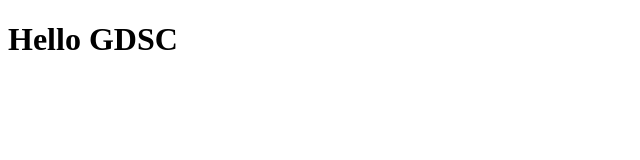
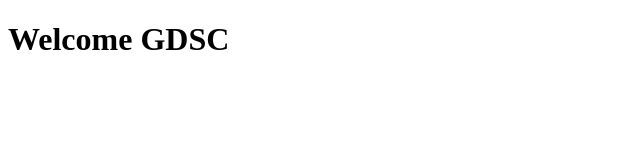
Before and after one commit to DERRICKSONNDAMBUKI/gdsc_repo, a plain HTML site: page index.html in a window 1280 px wide. Shown: the whole page, without its empty margins (0-640 px from the left). Drawn offline with Linux system fonts and the light colour scheme.

Commit message:
changed hello to welcome

```diff
--- a/index.html
+++ b/index.html
@@ -6,7 +6,7 @@
 </head>
 
 <body>
-    <h1>Hello GDSC</h1>
+    <h1>Welcome GDSC</h1>
 </body>
 
 </html>
```
